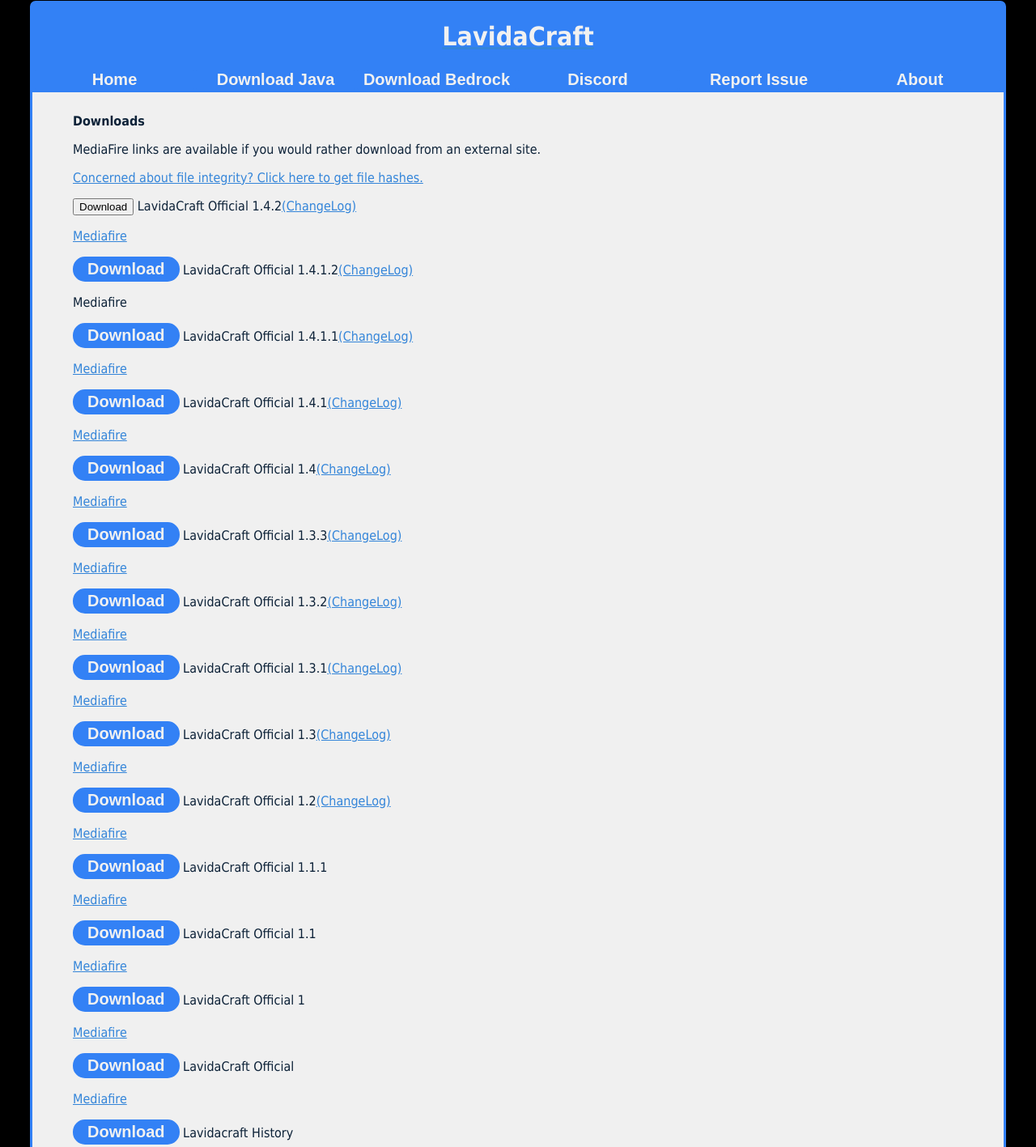
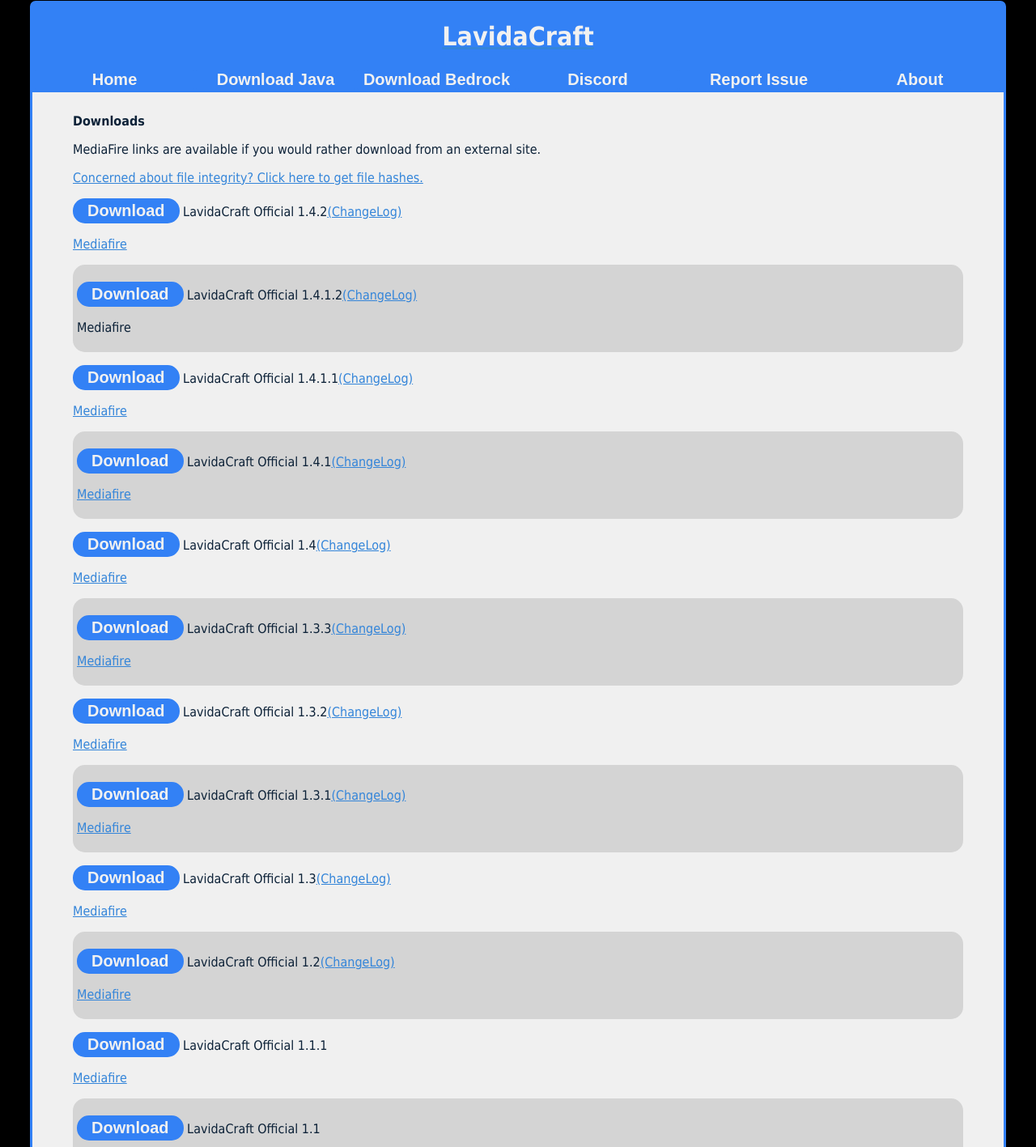
Before and after one commit to LadFlaver/lavidacraft, a plain HTML site: page java.html in a window 1280 px wide. Shown: the part 7-1424 px from the top of the page at 81% size. Drawn offline with Linux system fonts and the light colour scheme.

Commit message:
Update java.html

```diff
--- a/java.html
+++ b/java.html
@@ -22,45 +22,45 @@
 <p><strong>Downloads</strong></p>
 <p>MediaFire links are available if you would rather download from an external site.</p>
 <p><a href="hashes.html">Concerned about file integrity? Click here to get file hashes.</a></p>
-<p><a href="resources/java/LavidaCraft Official 1.4.2.zip"><button class="downloadButton">Download</button></a> LavidaCraft Official 1.4.2<a href="resources/ChangeLog.txt" target="_blank">(ChangeLog)</a></p>
+<p><a href="resources/java/LavidaCraft Official 1.4.2.zip"><button class="downButton">Download</button></a> LavidaCraft Official 1.4.2<a href="resources/ChangeLog.txt" target="_blank">(ChangeLog)</a></p>
 <p><a href="https://www.mediafire.com/file/h4gxiktsdyyydvz/LavidaCraft_Official_1.4.2.zip/file">Mediafire</a></p>
-<div class="light">
+<div class="dark">
 <p><a href="resources/java/LavidaCraft Official 1.4.1.2.zip"><button class="downButton">Download</button></a> LavidaCraft Official 1.4.1.2<a href="resources/ChangeLog.txt" target="_blank">(ChangeLog)</a></p>
 <p><a" href="https://www.mediafire.com/file/xmy16wbi72nieai/LavidaCraft_Official_1.4.1.2.zip/file">Mediafire</a></p>
 </div>
 <p><a href="resources/java/LavidaCraft Official 1.4.1.1.zip"><button class="downButton">Download</button></a> LavidaCraft Official 1.4.1.1<a href="resources/ChangeLog.txt" target="_blank">(ChangeLog)</a></p>
 <p><a href="https://www.mediafire.com/file/qjqpbaf0el95y28/LavidaCraft_Official_1.4.1.1.zip/file">Mediafire</a></p>
-<div class="light">
+<div class="dark">
 <p><a href="resources/java/LavidaCraft Official 1.4.1.zip"><button class="downButton">Download</button></a> LavidaCraft Official 1.4.1<a href="resources/ChangeLog.txt" target="_blank">(ChangeLog)</a></p>
 <p><a href="https://www.mediafire.com/file/hn2q5yoi7fbj21r/LavidaCraft_Official_1.4.1.zip/file">Mediafire</a></p>
 </div>
 <p><a href="resources/java/LavidaCraft Official 1.4.zip"><button class="downButton">Download</button></a> LavidaCraft Official 1.4<a href="resources/ChangeLog.txt" target="_blank">(ChangeLog)</a></p>
 <p><a href="https://www.mediafire.com/file/61hs0sffpsszrhb/LavidaCraft_1.4.zip/file">Mediafire</a></p>
-<div class="light">
+<div class="dark">
 <p><a href="resources/java/LavidaCraft Official 1.3.3.zip"><button class="downButton">Download</button></a> LavidaCraft Official 1.3.3<a href="resources/ChangeLog.txt" target="_blank">(ChangeLog)</a></p>
 <p><a href="https://www.mediafire.com/file/v6segryutyquj56/LavidaCraft_Official_1.3.3.zip/file">Mediafire</a></p>
 </div>
 <p><a href="resources/java/LavidaCraft Official 1.3.2.zip"><button class="downButton">Download</button></a> LavidaCraft Official 1.3.2<a href="resources/ChangeLog.txt" target="_blank">(ChangeLog)</a></p>
 <p><a href="https://www.mediafire.com/file/g0b2q2mg83oja0z/LavidaCraft_Official_1.3.2.zip/file">Mediafire</a></p>
-<div class="light">
+<div class="dark">
 <p><a href="resources/java/LavidaCraft Official 1.3.1.zip"><button class="downButton">Download</button></a> LavidaCraft Official 1.3.1<a href="resources/ChangeLog.txt" target="_blank">(ChangeLog)</a></p>
 <p><a href="https://www.mediafire.com/file/9s4tsi5htbc5gje/LavidaCraft_Official_1.3.1.zip/file">Mediafire</a></p>
 </div>
 <p><a href="resources/java/LavidaCraft Official 1.3.zip"><button class="downButton">Download</button></a> LavidaCraft Official 1.3<a href="resources/ChangeLog.txt" target="_blank">(ChangeLog)</a></p>
 <p><a href="https://www.mediafire.com/file/rrhtxutae3erva2/LavidaCraft_Official_1.3.zip/file">Mediafire</a></p>
-<div class="light">
+<div class="dark">
 <p><a href="resources/java/LavidaCraft Official 1.2.zip"><button class="downButton">Download</button></a> LavidaCraft Official 1.2<a href="resources/ChangeLog.txt" target="_blank">(ChangeLog)</a></p>
 <p><a href="https://www.mediafire.com/file/1qbom68j3hb43q4/LavidaCraft_Official_1.2.zip/file">Mediafire</a></p>
 </div>
 <p><a href="resources/java/LavidaCraft Official 1.1.1.zip"><button class="downButton">Download</button></a> LavidaCraft Official 1.1.1</p>
 <p><a href="https://www.mediafire.com/file/a5pe18h8ekgtsg4/LavidaCraft_Official_1.1.1.zip/file">Mediafire</a></p>
-<div class="light">
+<div class="dark">
 <p><a href="resources/java/LavidaCraft Official 1.1.zip"><button class="downButton">Download</button></a> LavidaCraft Official 1.1</p>
 <p><a href="https://www.mediafire.com/file/7b7pnhdz8qfg5kw/LavidaCraft_Official_1.1.zip/file">Mediafire</a></p>
 </div>
 <p><a href="resources/java/LavidaCraft Official 1.zip"><button class="downButton">Download</button></a> LavidaCraft Official 1</p>
 <p><a href="https://www.mediafire.com/file/3srgovrj0n04g8a/LavidaCraft_Official_1.zip/file">Mediafire</a></p>
-<div class="light">
+<div class="dark">
 <p><a href="resources/java/LavidaCraft Official.zip"><button class="downButton">Download</button></a> LavidaCraft Official</p>
 <p><a href="https://www.mediafire.com/file/o3oxc5pqk9et491/LavidaCraft_Official.zip/file">Mediafire</a></p>
 </div>
```
